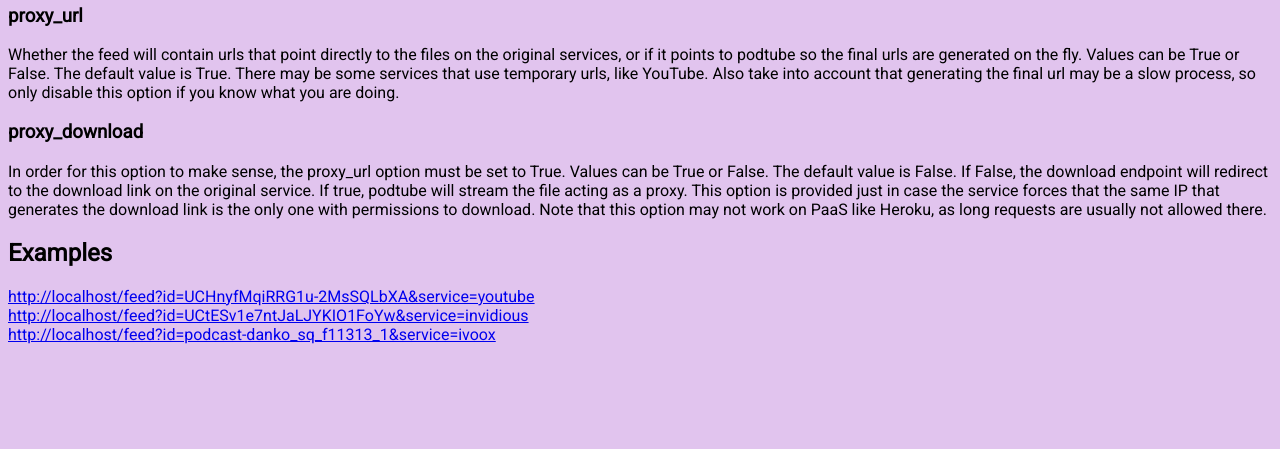
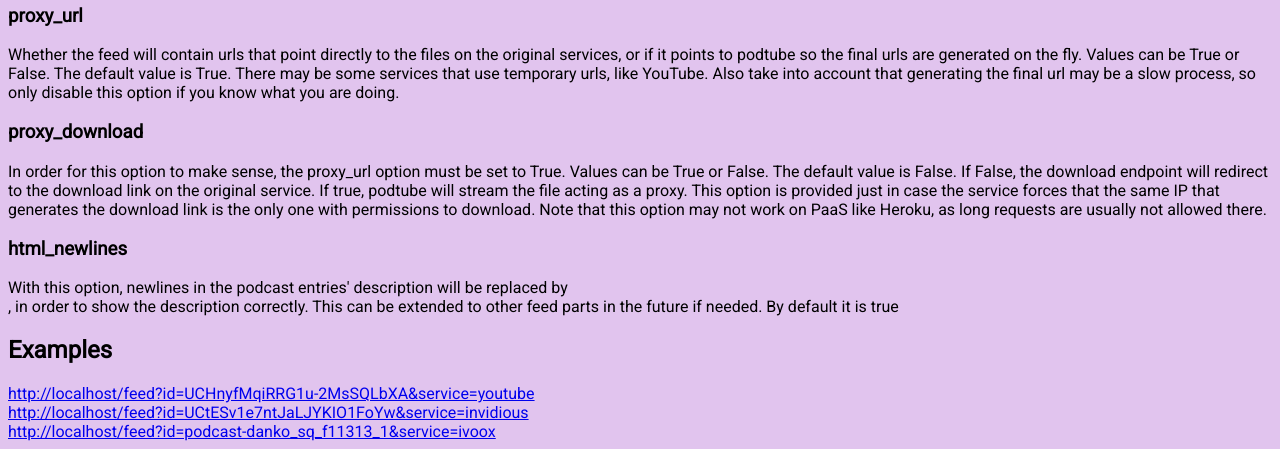
Before and after one commit to dyeray/podtube, a Flask app: page / in a window 1280 px wide. Shown: the part 631-1080 px from the top of the page. Before the commit the page ends 975 px from the top, so only its background shows below. Run offline with Flask 3, Linux system fonts and the light colour scheme.

Commit message:
Add a new option to replace newlines in episode description with br tag

```diff
--- a/core/feed.py
+++ b/core/feed.py
@@ -20,7 +20,7 @@ def render_feed(feed_id: str, plugin: Plugin, options: GlobalOptions, base_url:
                 id=episode.item_id,
                 title=episode.title,
                 media=Media(generate_url(episode, plugin, options, base_url), episode.content_length, type=episode.content_type),
-                summary=episode.description,
+                summary=episode.description.replace("\n", "<br>") if episode.description and options.html_newlines else episode.description,
                 publication_date=episode.date,
                 image=episode.image,
                 link=episode.link
--- a/core/options.py
+++ b/core/options.py
@@ -17,6 +17,7 @@ class GlobalOptions(Options):
     proxy_url: bool = True
     proxy_download: bool = False
     icon: str = None
+    html_newlines: bool = True
 
 
 class Choice(str, Enum):
--- a/templates/index.html
+++ b/templates/index.html
@@ -52,6 +52,12 @@
     This option is provided just in case the service forces that the same IP that generates the download link is the only one with permissions to download.
     Note that this option may not work on PaaS like Heroku, as long requests are usually not allowed there.
   </p>
+  <h3>html_newlines</h3>
+  <p>
+    With this option, newlines in the podcast entries' description will be replaced by <br>, in order to show the description correctly.
+    This can be extended to other feed parts in the future if needed.
+    By default it is true
+  </p>
 
   <h2>Examples</h2>
 
```
